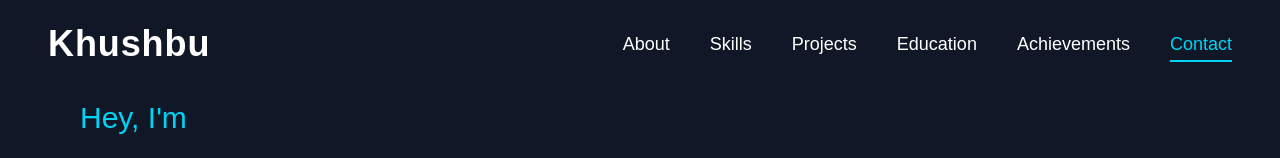
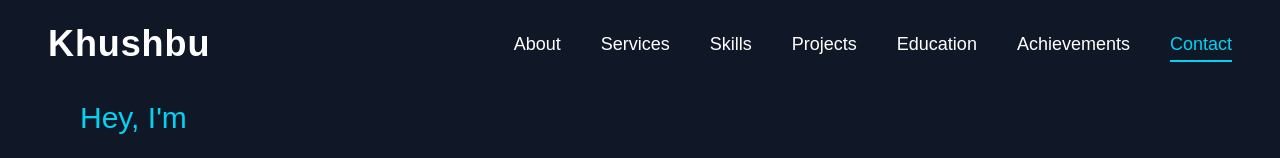
Before and after one commit to Khushbumandal2060/Portfolio, a Next.js app in the folder portfolio-ts/: page / in a window 1280 px wide. Shown: the top 158 px of the page. Built offline with nearby package versions, Linux system fonts and the light colour scheme.

Commit message:
Services added

```diff
--- a/portfolio-ts/src/components/Navbar.tsx
+++ b/portfolio-ts/src/components/Navbar.tsx
@@ -35,6 +35,7 @@ const Navbar: React.FC<NavbarProps> = ({ sections }) => {
 
   const navLinks = [
     { label: "About", ref: "about" },
+    { label: "Services", ref: "services" },
     { label: "Skills", ref: "skills" },
     { label: "Projects", ref: "projects" },
     { label: "Education", ref: "education" },
```
